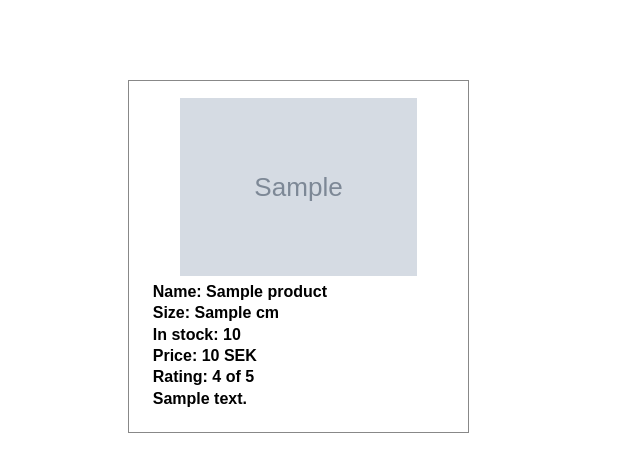
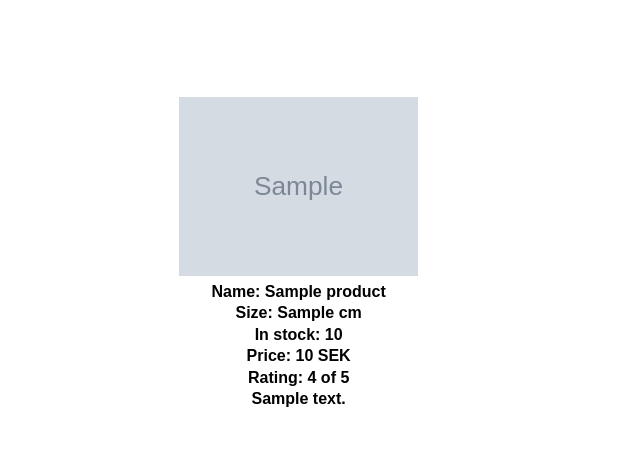
Before and after one commit to klolfisk/box123, a PHP site: page /product.php in a window 1280 px wide. Shown: the part 48-520 px from the top of the page, without its empty margins (0-640 px from the left). Run offline with PHP 8.4, Linux system fonts and the light colour scheme; tables that the repository leaves empty or names only in its code hold one stand-in row (values such as "Sample post"); grey boxes marked "Sample" are stand-in pictures; data that the repository does not hold is empty.

Commit message:
removed product borders

```diff
--- a/css/styling.css
+++ b/css/styling.css
@@ -109,7 +109,7 @@ button {
 .product-container {
 	cursor: pointer;
     padding-bottom: 2%;
-	border: 1px solid #888888;
+	/*border: 1px solid #888888;*/
 	background-color: #FFFFFF;
 	width: 33.33%;
 	height: 60%;
@@ -117,6 +117,7 @@ button {
 	margin-bottom: 0;
 	font-family: Arial, Helvetica, sans-serif;
     float: left;
+	text-align: center;
 }
 
 /* Product image container */
@@ -155,7 +156,7 @@ img {
     margin-bottom: 1%;
 	width: 86%;
 	height: 5%;
-    overflow-x: scroll;
+    /*overflow-x: scroll;*/
 }
 
 @media screen and (max-width: 800px) {
```
